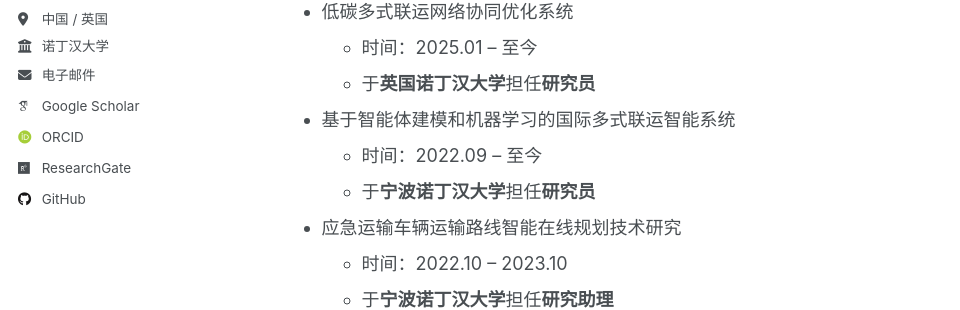
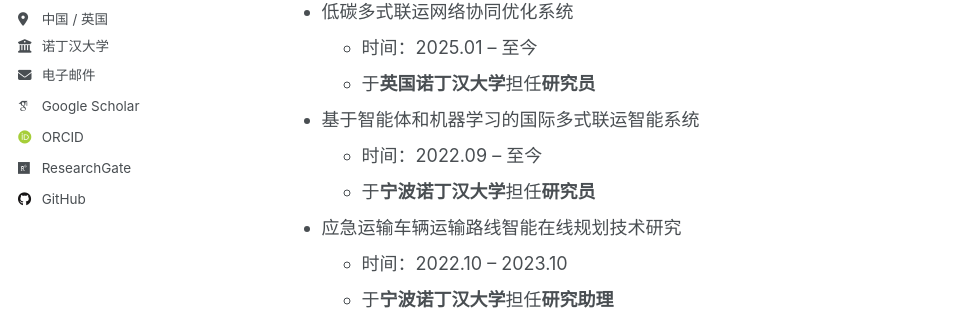
Before and after one commit to Gaicong/gaicong.github.io, a Jekyll site: the page built from _pages/cv.md, in a window 1280 px wide and 900 px high. Shown: the part 408-718 px from the top of the window, without its empty margins (0-960 px from the left). Built offline with Jekyll 4.4.1, drawn with Linux system fonts in a browser that asks for light colours; some web fonts are replaced; a script that is not in the unit is left out.

Commit message:
Update cv.md

```diff
--- a/_pages/cv.md
+++ b/_pages/cv.md
@@ -19,7 +19,7 @@ redirect_from:
   * 时间：2025.01 – 至今
   * 于**英国诺丁汉大学**担任**研究员**
 
-* 基于智能体建模和机器学习的国际多式联运智能系统
+* 基于智能体和机器学习的国际多式联运智能系统
   * 时间：2022.09 – 至今
   * 于**宁波诺丁汉大学**担任**研究员**
 
```
